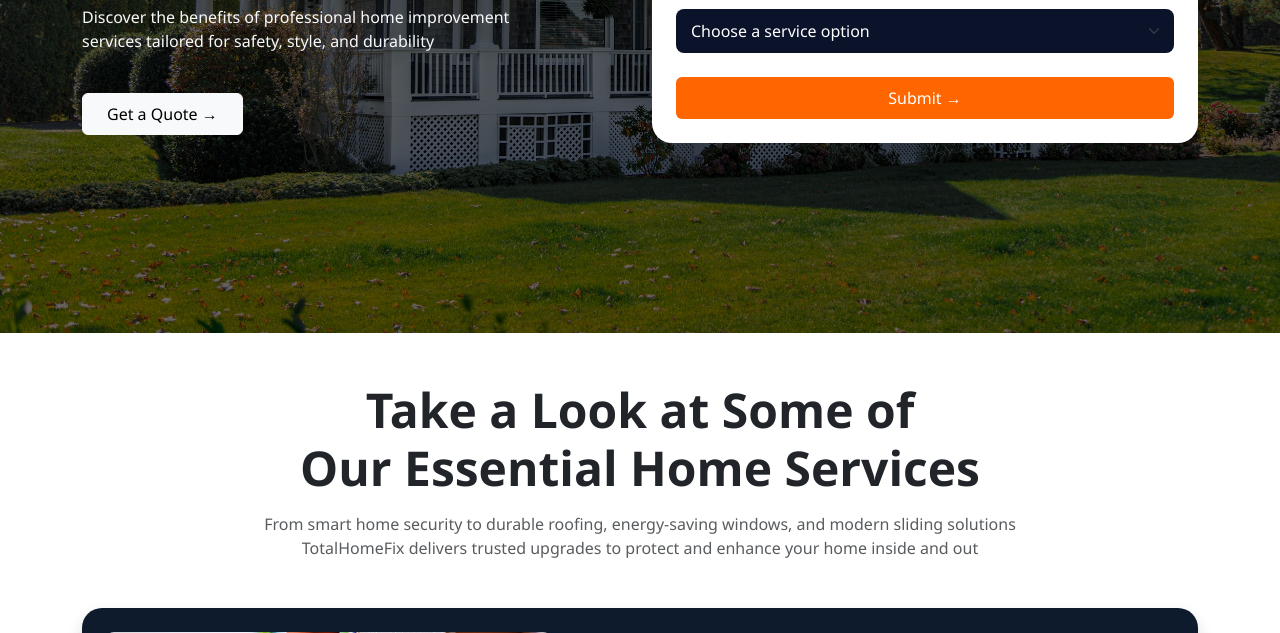
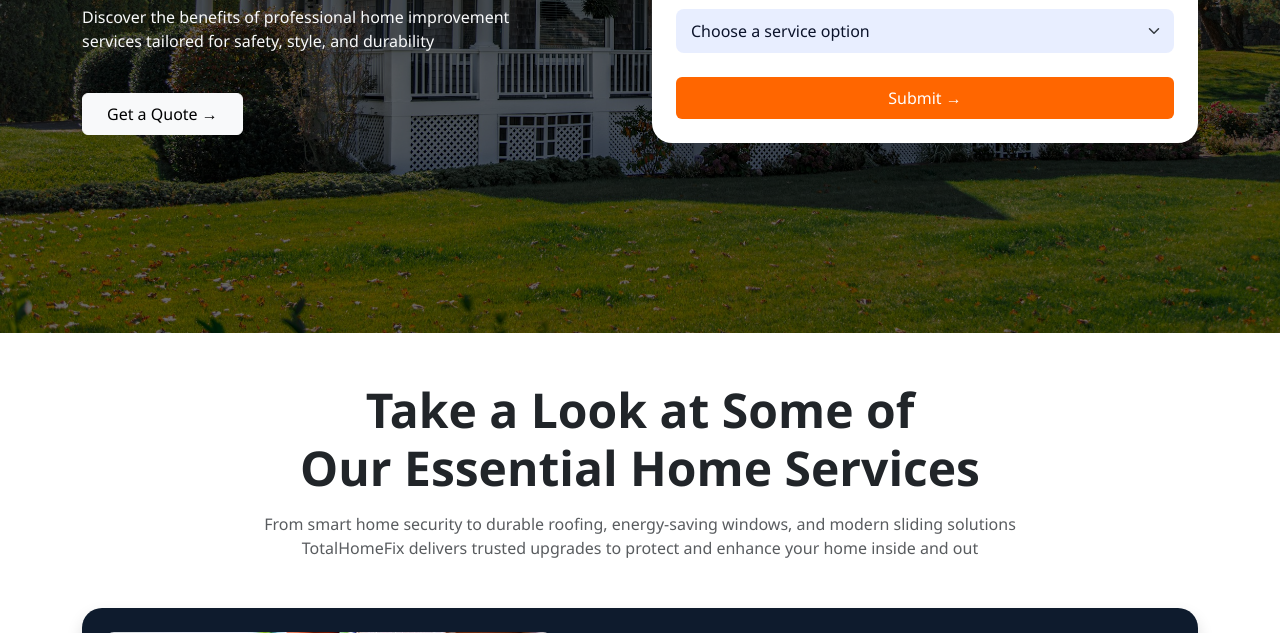
Before and after one commit to sarju-kachhiya/TotalHomeFix_Form, a plain HTML site: page index.html in a window 1280 px wide. Shown: the part 467-1100 px from the top of the page. Drawn offline with nearby package versions, Linux system fonts and the light colour scheme.

Commit message:
Third Commit

```diff
--- a/index.html
+++ b/index.html
@@ -396,7 +396,7 @@
 }
 
 .form-input {
-  background-color: #0B132B;
+  background-color: #e8eeff;
   color: #fff;
   border: none;
   border-radius: 8px;
@@ -404,7 +404,7 @@
 }
 
 .form-input::placeholder {
-  color: #ccc;
+  color:  #0B132B;
 }
 
 .form-label {
@@ -413,7 +413,7 @@
 }
 
 .form-select.form-input {
-  color: #fff;
+  color: #0B132B;
 }
 
 .btn-dark {
```
